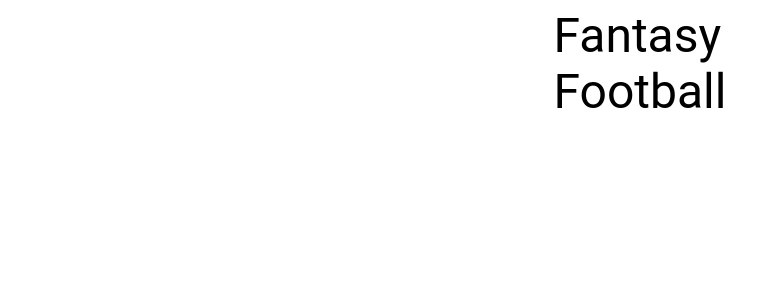
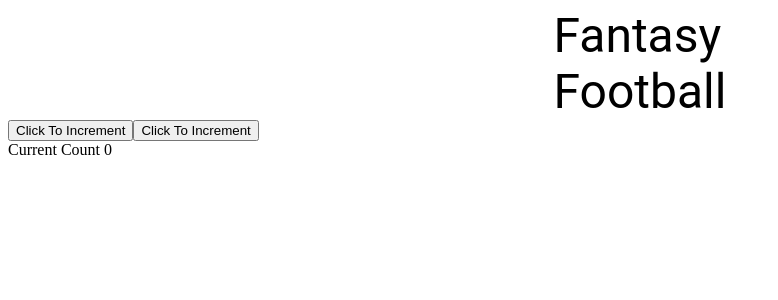
Before and after one commit to oisinf/ff, a React (Create React App) app in the folder ff/: page / in a window 1280 px wide. Shown: the top 300 px of the page, without its empty margins (0-778 px from the left). Built offline with nearby package versions, Linux system fonts and the light colour scheme.

Commit message:
Simple test reducer

```diff
--- a/ff/src/App.tsx
+++ b/ff/src/App.tsx
@@ -1,9 +1,10 @@
 import React from "react";
-import {Header} from "./Components";
+import {Header, FFList} from "./Components";
 const App: React.FC = () => {
   return (
     <>
       <Header />
+      <FFList />
     </>
   );
 };
--- a/ff/src/Components/FFList/FFList.tsx
+++ b/ff/src/Components/FFList/FFList.tsx
@@ -1,7 +1,23 @@
-import React from "react";
-
+import React, {useReducer} from "react";
+import reducer from "./reducer";
+import {INITIAL_STATE} from "./constants";
 const FFList = () => {
-  return <button>Click To Increment</button>;
+  const [state, dispatch] = useReducer(reducer, INITIAL_STATE);
+  return (
+    <>
+      <button
+        onClick={() => dispatch({type: "INCREMENT", payload: state.count})}
+      >
+        Click To Increment
+      </button>
+      <button
+        onClick={() => dispatch({type: "DECREMENT", payload: state.count})}
+      >
+        Click To Increment
+      </button>
+      <div>Current Count {state.count}</div>
+    </>
+  );
 };
 
 export default FFList;
--- /dev/null
+++ b/ff/src/Components/FFList/constants.ts
@@ -0,0 +1,11 @@
+export interface FFListState {
+  count: number;
+}
+
+export type FFAction =
+  | {type: "INCREMENT"; payload: number}
+  | {type: "DECREMENT"; payload: number};
+
+export const INITIAL_STATE: FFListState = {
+  count: 0
+};
--- /dev/null
+++ b/ff/src/Components/FFList/reducer.ts
@@ -0,0 +1,15 @@
+import {FFListState, FFAction} from "./constants";
+
+export default (state: FFListState, action: FFAction) => {
+  switch (action.type) {
+    case "INCREMENT": {
+      return {...state, count: action.payload + 1};
+    }
+    case "DECREMENT": {
+      return {...state, count: action.payload - 1};
+    }
+    default: {
+      return {...state};
+    }
+  }
+};
--- a/ff/src/Components/index.ts
+++ b/ff/src/Components/index.ts
@@ -1,3 +1,4 @@
 import Header from "./Header/Header";
+import FFList from "./FFList/FFList";
 
-export {Header};
+export {Header, FFList};
--- a/ff/src/index.tsx
+++ b/ff/src/index.tsx
@@ -1,15 +1,8 @@
 import React from "react";
 import ReactDOM from "react-dom";
 import App from "./App";
-import {Provider} from "react-redux";
-import {configureStore} from "./redux";
 
-ReactDOM.render(
-  <Provider store={configureStore()}>
-    <App />
-  </Provider>,
-  document.getElementById("root")
-);
+ReactDOM.render(<App />, document.getElementById("root"));
 
 // If you want your app to work offline and load faster, you can change
 // unregister() to register() below. Note this comes with some pitfalls.
--- a/ff/src/redux/index.ts
+++ /dev/null
@@ -1,4 +0,0 @@
-import configureStore from "./store";
-import rootReducer from "./rootReducer";
-
-export {configureStore, rootReducer};
--- a/ff/src/redux/rootReducer.ts
+++ /dev/null
@@ -1,3 +0,0 @@
-import {combineReducers} from "redux";
-
-export default combineReducers({});
--- a/ff/src/redux/store.ts
+++ /dev/null
@@ -1,7 +0,0 @@
-import {createStore, applyMiddleware} from "redux";
-import thunk from "redux-thunk";
-import {rootReducer} from ".";
-
-export default (initialState = {}) => {
-  return createStore(rootReducer, initialState, applyMiddleware(thunk));
-};
```
